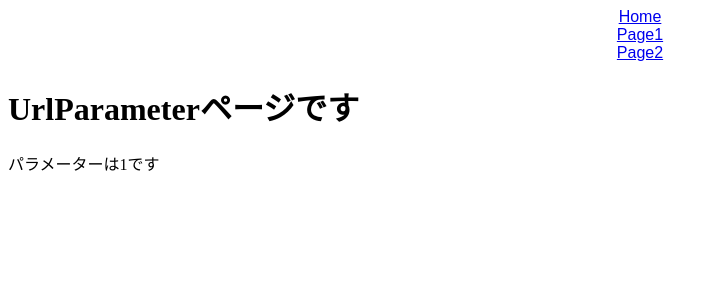
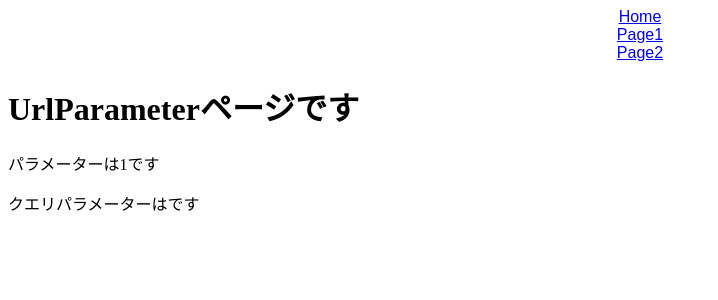
Before and after one commit to Miz-dev/react-router-learning, a React (Create React App) app: page /Page2/1 in a window 1280 px wide. Shown: the top 300 px of the page, without its empty margins (0-718 px from the left). Built offline with nearby package versions, Linux system fonts and the light colour scheme.

Commit message:
queryパラメータ

```diff
--- a/src/Page2.jsx
+++ b/src/Page2.jsx
@@ -5,6 +5,8 @@ export const Page2 = () => {
     <div>
       <h1>Page2ページです</h1>
       <Link to="/page2/100">URL Parameter</Link>
+      <br />
+      <Link to="/page2/100?name=hogehoge">Query Parameter</Link>
     </div>
   );
 };
--- a/src/UrlParameter.jsx
+++ b/src/UrlParameter.jsx
@@ -1,11 +1,15 @@
-import { useParams } from "react-router-dom";
+import { useParams, useLocation } from "react-router-dom";
 
 export const UrlParameter = () => {
   const { id } = useParams();
+  const { search } = useLocation();
+  const query = new URLSearchParams(search);
+
   return (
     <div>
       <h1>UrlParameterページです</h1>
       <p>パラメーターは{id}です</p>
+      <p>クエリパラメーターは{query.get("name")}です</p>
     </div>
   );
 };
```
